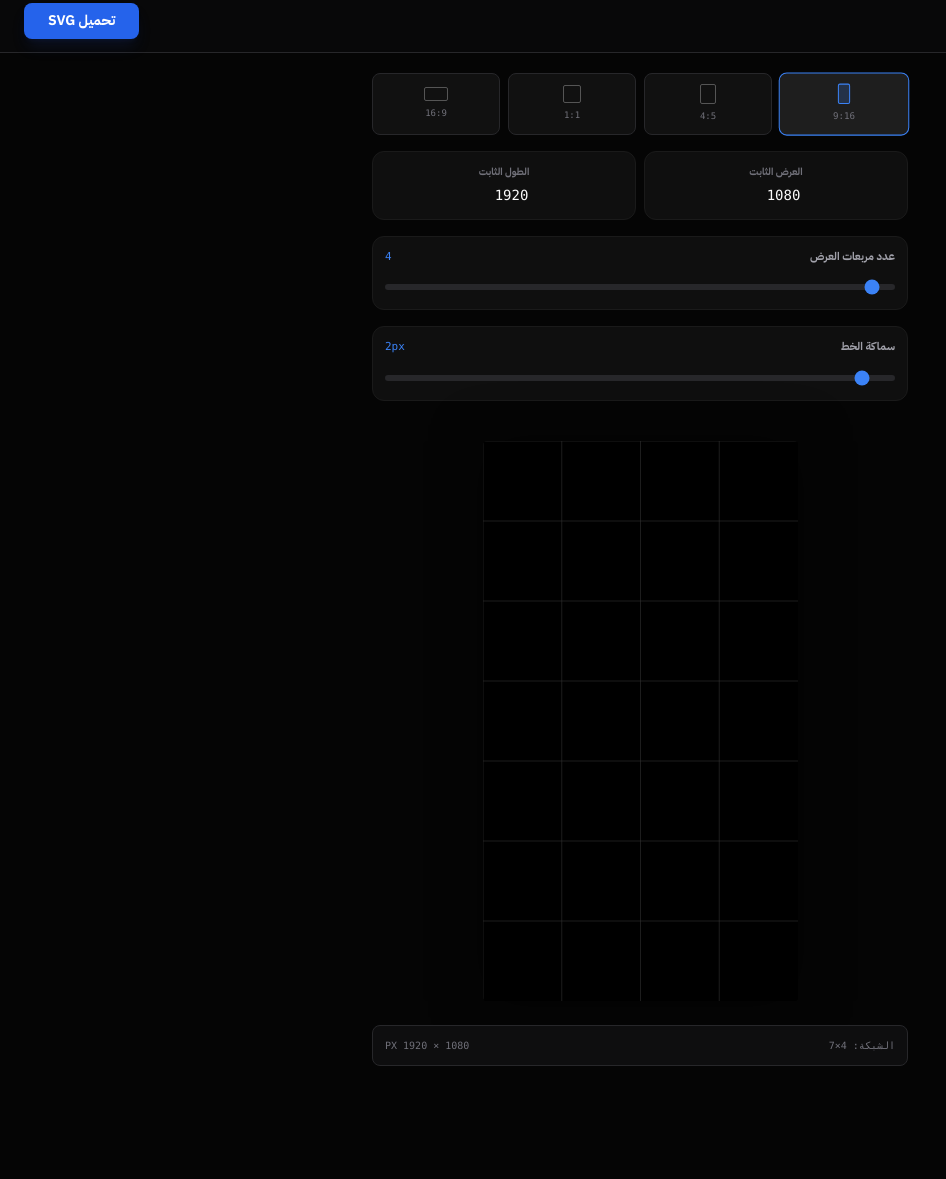
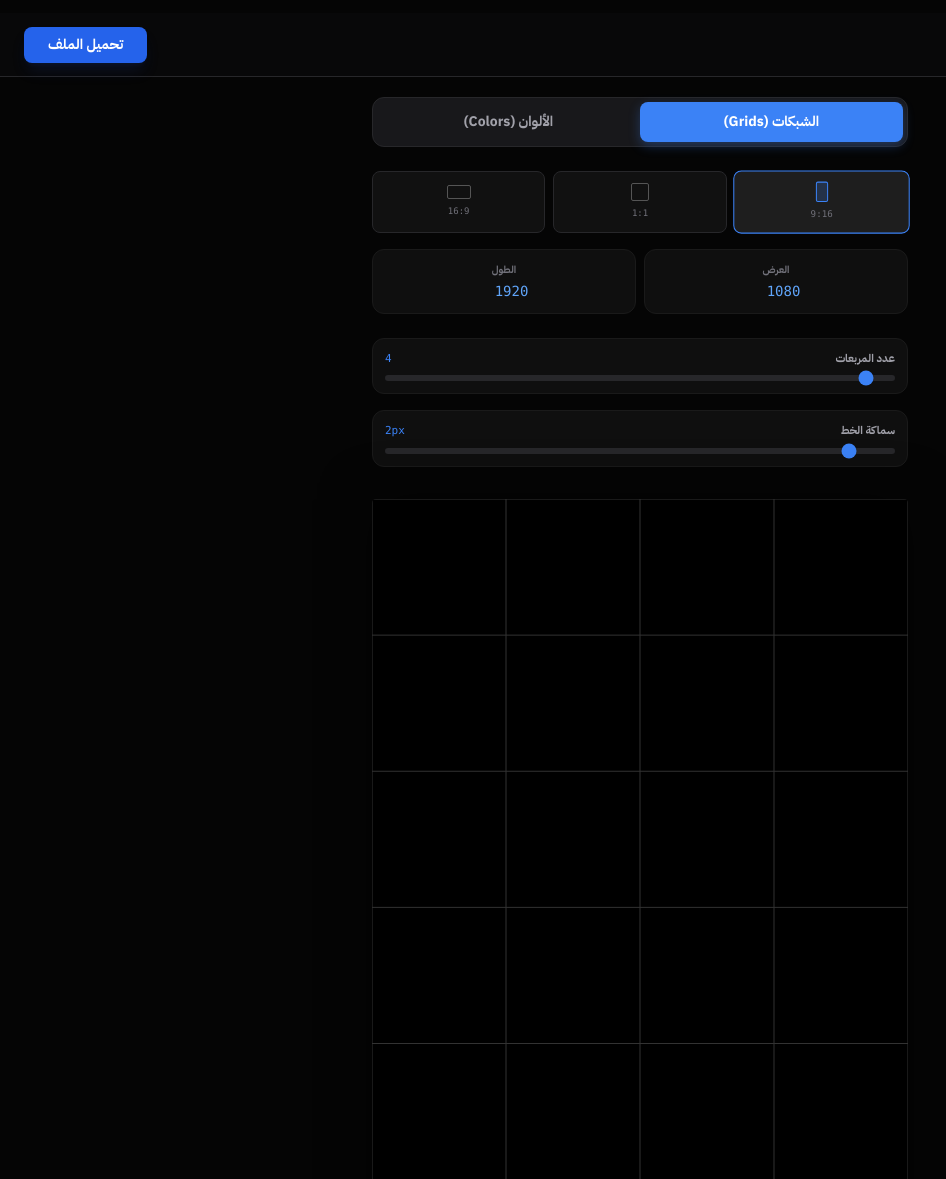
Before and after one commit to bidjadraft/GridMaster, a plain HTML site: page index.html in a window 1280 px wide. Shown: the part 11-1190 px from the top of the page, without its empty margins (0-946 px from the left). Before the commit the page ends 1137 px from the top, so only its background shows below. Drawn offline with nearby package versions, Linux system fonts and the light colour scheme.

Commit message:
Update index.html

````diff
--- a/index.html
+++ b/index.html
@@ -1,9 +1,10 @@
+```html
 <!DOCTYPE html>
 <html lang="ar" dir="rtl">
 <head>
     <meta charset="UTF-8">
     <meta name="viewport" content="width=device-width, initial-scale=1.0">
-    <title>GridMaster Pro</title>
+    <title>GridMaster Pro | Studio</title>
     <script src="https://cdn.tailwindcss.com"></script>
     <link href="https://fonts.googleapis.com/css2?family=IBM+Plex+Sans+Arabic:wght@300;400;600;700&display=swap" rel="stylesheet">
     <style>
@@ -14,9 +15,7 @@
             margin: 0;
             overflow-y: auto;
         }
-        input[type="range"] {
-            accent-color: #3b82f6;
-        }
+        input[type="range"] { accent-color: #3b82f6; }
         #svgContainer svg {
             box-shadow: 0 0 50px rgba(0,0,0,0.5);
             background: #000;
@@ -54,6 +53,14 @@
             border-radius: 12px;
             padding: 12px;
         }
+        .tab-trigger {
+            transition: all 0.3s cubic-bezier(0.4, 0, 0.2, 1);
+        }
+        .tab-trigger.active {
+            background: #3b82f6;
+            color: white;
+            box-shadow: 0 4px 12px rgba(59, 130, 246, 0.3);
+        }
     </style>
 </head>
 <body class="antialiased pb-10">
@@ -66,20 +73,25 @@
                 <h1 class="text-lg font-bold">Grid<span class="text-blue-500">Master</span></h1>
             </div>
             <button id="downloadBtn" class="bg-blue-600 text-white px-6 py-2 rounded-lg font-bold hover:bg-blue-500 transition-all active:scale-95 shadow-lg shadow-blue-900/20 text-sm">
-                تحميل SVG
+                تحميل الملف
             </button>
         </header>
 
         <main class="max-w-xl mx-auto w-full p-5 space-y-6">
-            <section class="space-y-4">
+            <div class="flex p-1 bg-zinc-900 rounded-xl border border-zinc-800">
+                <button onclick="switchTab('grid')" id="tab-grid" class="tab-trigger active flex-1 py-2.5 rounded-lg text-sm font-bold flex items-center justify-center gap-2 text-white">
+                    الشبكات (Grids)
+                </button>
+                <button onclick="switchTab('colors')" id="tab-colors" class="tab-trigger flex-1 py-2.5 rounded-lg text-sm font-bold flex items-center justify-center gap-2 text-zinc-400">
+                    الألوان (Colors)
+                </button>
+            </div>
+
+            <section id="commonControls" class="space-y-4">
                 <div class="flex flex-row gap-2">
                     <button class="preset-btn active flex-1 rounded-lg" data-w="1080" data-h="1920">
                         <div class="shape-preview" style="width: 12px; height: 20px; border-radius: 2px;"></div>
                         <span class="text-[9px] text-zinc-500 font-mono">9:16</span>
-                    </button>
-                    <button class="preset-btn flex-1 rounded-lg" data-w="1080" data-h="1350">
-                        <div class="shape-preview" style="width: 16px; height: 20px; border-radius: 2px;"></div>
-                        <span class="text-[9px] text-zinc-500 font-mono">4:5</span>
                     </button>
                     <button class="preset-btn flex-1 rounded-lg" data-w="1080" data-h="1080">
                         <div class="shape-preview" style="width: 18px; height: 18px; border-radius: 2px;"></div>
@@ -93,37 +105,47 @@
 
                 <div class="grid grid-cols-2 gap-2">
                     <div class="control-card">
-                        <span class="text-[10px] text-zinc-500 block mb-1 font-bold text-center">العرض الثابت</span>
-                        <input type="number" id="width" value="1080" class="w-full bg-transparent border-none p-0 text-sm text-center focus:outline-none font-mono">
+                        <span class="text-[10px] text-zinc-500 block mb-1 font-bold text-center uppercase">العرض</span>
+                        <input type="number" id="width" value="1080" class="w-full bg-transparent border-none p-0 text-sm text-center focus:outline-none font-mono text-blue-400">
                     </div>
                     <div class="control-card">
-                        <span class="text-[10px] text-zinc-500 block mb-1 font-bold text-center">الطول الثابت</span>
-                        <input type="number" id="height" value="1920" class="w-full bg-transparent border-none p-0 text-sm text-center focus:outline-none font-mono">
+                        <span class="text-[10px] text-zinc-500 block mb-1 font-bold text-center uppercase">الطول</span>
+                        <input type="number" id="height" value="1920" class="w-full bg-transparent border-none p-0 text-sm text-center focus:outline-none font-mono text-blue-400">
                     </div>
                 </div>
+            </section>
 
+            <section id="gridSettings" class="space-y-4">
                 <div class="control-card">
                     <div class="flex justify-between mb-2">
-                        <span class="text-[11px] font-bold text-zinc-400 uppercase">عدد مربعات العرض</span>
-                        <span id="gridSizeVal" class="text-blue-500 font-mono text-[11px]">4</span>
+                        <span class="text-[11px] font-bold text-zinc-400 uppercase">عدد المربعات</span>
+                        <span id="gridCountVal" class="text-blue-500 font-mono text-[11px]">4</span>
                     </div>
-                    <input type="range" id="gridCount" min="1" max="100" value="4" class="w-full h-1.5 bg-zinc-800 rounded-lg appearance-none">
+                    <input type="range" id="gridCount" min="2" max="50" value="4" class="w-full h-1.5 bg-zinc-800 rounded-lg appearance-none">
                 </div>
-
                 <div class="control-card">
                     <div class="flex justify-between mb-2">
                         <span class="text-[11px] font-bold text-zinc-400 uppercase">سماكة الخط</span>
                         <span id="strokeWidthVal" class="text-blue-500 font-mono text-[11px]">2px</span>
                     </div>
-                    <input type="range" id="strokeWidth" min="0.5" max="30" step="0.5" value="2" class="w-full h-1.5 bg-zinc-800 rounded-lg appearance-none">
+                    <input type="range" id="strokeWidth" min="0.5" max="20" step="0.5" value="2" class="w-full h-1.5 bg-zinc-800 rounded-lg appearance-none">
                 </div>
             </section>
 
-            <section class="flex flex-col items-center pt-4">
-                <div id="svgContainer" class="w-full flex items-center justify-center min-h-[400px]"></div>
+            <section id="colorSettings" class="space-y-4 hidden">
+                <div class="control-card">
+                    <div class="flex justify-between mb-2">
+                        <span class="text-[11px] font-bold text-zinc-400 uppercase font-mono">عدد الألوان</span>
+                        <span id="colorCountVal" class="text-blue-500 font-mono text-[11px]">10</span>
+                    </div>
+                    <input type="range" id="colorCount" min="2" max="20" value="10" class="w-full h-1.5 bg-zinc-800 rounded-lg appearance-none">
+                </div>
+            </section>
 
+            <section class="flex flex-col items-center pt-2">
+                <div id="svgContainer" class="w-full flex items-center justify-center min-h-[300px]"></div>
                 <div class="w-full mt-6 flex justify-between items-center text-[10px] font-mono text-zinc-500 bg-zinc-900/50 p-3 rounded-lg border border-zinc-800">
-                    <span id="gridStats">...</span>
+                    <span id="statsLabel">...</span>
                     <span id="resStats">1080 × 1920 PX</span>
                 </div>
             </section>
@@ -131,86 +153,127 @@
     </div>
 
     <script>
-        const config = {
+        let currentTab = 'grid';
+        let colorsArr = [];
+
+        const ui = {
             width: document.getElementById('width'),
             height: document.getElementById('height'),
             gridCount: document.getElementById('gridCount'),
-            gridSizeVal: document.getElementById('gridSizeVal'),
+            gridCountVal: document.getElementById('gridCountVal'),
             strokeWidth: document.getElementById('strokeWidth'),
             strokeWidthVal: document.getElementById('strokeWidthVal'),
+            colorCount: document.getElementById('colorCount'),
+            colorCountVal: document.getElementById('colorCountVal'),
             svgContainer: document.getElementById('svgContainer'),
-            downloadBtn: document.getElementById('downloadBtn'),
-            gridStats: document.getElementById('gridStats'),
             resStats: document.getElementById('resStats'),
-            presetBtns: document.querySelectorAll('.preset-btn')
+            statsLabel: document.getElementById('statsLabel'),
+            gridSec: document.getElementById('gridSettings'),
+            colorSec: document.getElementById('colorSettings')
         };
 
-        function calculateGridParams() {
-            const w = parseInt(config.width.value) || 1080;
-            const h = parseInt(config.height.value) || 1920;
-            const cols = parseInt(config.gridCount.value);
+        function hslToHex(h, s, l) {
+            l /= 100;
+            const a = s * Math.min(l, 1 - l) / 100;
+            const f = n => {
+                const k = (n + h / 30) % 12;
+                const color = l - a * Math.max(Math.min(k - 3, 9 - k, 1), -1);
+                return Math.round(255 * color).toString(16).padStart(2, '0');
+            };
+            return `#${f(0)}${f(8)}${f(4)}`;
+        }
 
-            const cellSizeW = w / cols;
-            const rows = Math.round(h / cellSizeW);
-            const cellSizeH = h / rows;
+        function switchTab(tab) {
+            currentTab = tab;
+            document.querySelectorAll('.tab-trigger').forEach(el => {
+                el.classList.remove('active', 'text-white');
+                el.classList.add('text-zinc-400');
+            });
+            const activeTab = document.getElementById('tab-' + tab);
+            activeTab.classList.add('active', 'text-white');
+            activeTab.classList.remove('text-zinc-400');
 
-            return { w, h, cellSizeW, cellSizeH, cols, rows };
+            if(tab === 'grid') {
+                ui.gridSec.classList.remove('hidden');
+                ui.colorSec.classList.add('hidden');
+            } else {
+                ui.gridSec.classList.add('hidden');
+                ui.colorSec.classList.remove('hidden');
+                if(colorsArr.length === 0) generateRandomColors();
+            }
+            update();
+        }
+
+        function generateRandomColors() {
+            const count = parseInt(ui.colorCount.value);
+            colorsArr = Array.from({length: count}, () => {
+                const h = Math.floor(Math.random() * 360);
+                return hslToHex(h, 80, 50);
+            });
         }
 
         function generateSVG(isDownload = false) {
-            const p = calculateGridParams();
-            const stroke = config.strokeWidth.value;
-            const bg = "#000000";
-            const line = "#333333";
+            const w = parseInt(ui.width.value) || 1080;
+            const h = parseInt(ui.height.value) || 1920;
+            let content = "";
 
-            let lines = `<rect width="${p.w}" height="${p.h}" fill="${bg}" />\n<g stroke="${line}" stroke-width="${stroke}">\n`;
+            if (currentTab === 'grid') {
+                content += `<rect width="${w}" height="${h}" fill="#000000" />`;
+                const cols = parseInt(ui.gridCount.value);
+                const cw = w / cols;
+                const rows = Math.round(h / cw);
+                const ch = h / rows;
+                const stroke = ui.strokeWidth.value;
 
-            for (let i = 0; i <= p.cols; i++) {
-                const x = i * p.cellSizeW;
-                lines += `<line x1="${x}" y1="0" x2="${x}" y2="${p.h}" />\n`;
+                content += `<g stroke="#333333" stroke-width="${stroke}">`;
+                for (let i = 0; i <= cols; i++) content += `<line x1="${i*cw}" y1="0" x2="${i*cw}" y2="${h}" />`;
+                for (let i = 0; i <= rows; i++) content += `<line x1="0" y1="${i*ch}" x2="${w}" y2="${i*ch}" />`;
+                content += `</g>`;
+
+                ui.statsLabel.innerText = `الشبكة: ${cols}×${rows}`;
+            } else {
+                const count = parseInt(ui.colorCount.value);
+                const id = 'grad_' + Math.random().toString(36).substr(2,5);
+                content += `<defs><linearGradient id="${id}" x1="0" y1="0" x2="${w}" y2="${h}" gradientUnits="userSpaceOnUse">`;
+                colorsArr.forEach((c, i) => content += `<stop offset="${(i/(count-1))*100}%" stop-color="${c}" />`);
+                content += `</linearGradient></defs><rect width="${w}" height="${h}" fill="url(#${id})" />`;
+                ui.statsLabel.innerText = `الألوان: ${count}`;
             }
 
-            for (let i = 0; i <= p.rows; i++) {
-                const y = i * p.cellSizeH;
-                lines += `<line x1="0" y1="${y}" x2="${p.w}" y2="${y}" />\n`;
-            }
-
-            lines += `</g>`;
-            const attrs = isDownload ? `width="${p.w}" height="${p.h}"` : `style="max-width:100%; max-height:70vh; height:auto;"`;
-            return `<svg ${attrs} viewBox="0 0 ${p.w} ${p.h}" xmlns="http://www.w3.org/2000/svg" preserveAspectRatio="none">${lines}</svg>`;
+            return `<svg xmlns="http://www.w3.org/2000/svg" width="${isDownload ? w : '100%'}" height="${isDownload ? h : 'auto'}" viewBox="0 0 ${w} ${h}">${content}</svg>`;
         }
 
         function update() {
-            const p = calculateGridParams();
-            config.gridSizeVal.innerText = p.cols;
-            config.strokeWidthVal.innerText = config.strokeWidth.value + 'px';
-            config.resStats.innerText = p.w + ' × ' + p.h + ' PX';
-            config.gridStats.innerText = `الشبكة: ${p.cols}×${p.rows}`;
-            config.svgContainer.innerHTML = generateSVG(false);
+            ui.gridCountVal.innerText = ui.gridCount.value;
+            ui.strokeWidthVal.innerText = ui.strokeWidth.value + 'px';
+            ui.colorCountVal.innerText = ui.colorCount.value;
+            ui.resStats.innerText = `${ui.width.value} × ${ui.height.value} PX`;
+            ui.svgContainer.innerHTML = generateSVG(false);
         }
 
-        config.presetBtns.forEach(btn => {
+        document.querySelectorAll('.preset-btn').forEach(btn => {
             btn.onclick = () => {
-                config.presetBtns.forEach(b => b.classList.remove('active'));
+                document.querySelectorAll('.preset-btn').forEach(b => b.classList.remove('active'));
                 btn.classList.add('active');
-                config.width.value = btn.dataset.w;
-                config.height.value = btn.dataset.h;
+                ui.width.value = btn.dataset.w; ui.height.value = btn.dataset.h;
                 update();
             };
         });
 
-        [config.width, config.height, config.gridCount, config.strokeWidth].forEach(el => el.oninput = update);
+        ui.colorCount.oninput = () => { generateRandomColors(); update(); };
+        [ui.width, ui.height, ui.gridCount, ui.strokeWidth].forEach(el => el.oninput = update);
 
-        config.downloadBtn.onclick = () => {
-            const svgData = generateSVG(true);
-            const blob = new Blob([svgData], {type: 'image/svg+xml;charset=utf-8'});
+        document.getElementById('downloadBtn').onclick = () => {
+            const svg = generateSVG(true);
+            const blob = new Blob([svg], {type: 'image/svg+xml'});
             const url = URL.createObjectURL(blob);
-            const link = document.createElement('a');
-            link.href = url;
-            link.download = `GridMaster_${config.width.value}x${config.height.value}.svg`;
-            link.click();
+            const a = document.createElement('a');
+            a.href = url; a.download = `GridMaster_Design_${Date.now()}.svg`; a.click();
         };
+
         window.onload = update;
     </script>
 </body>
 </html>
+
+```
````
